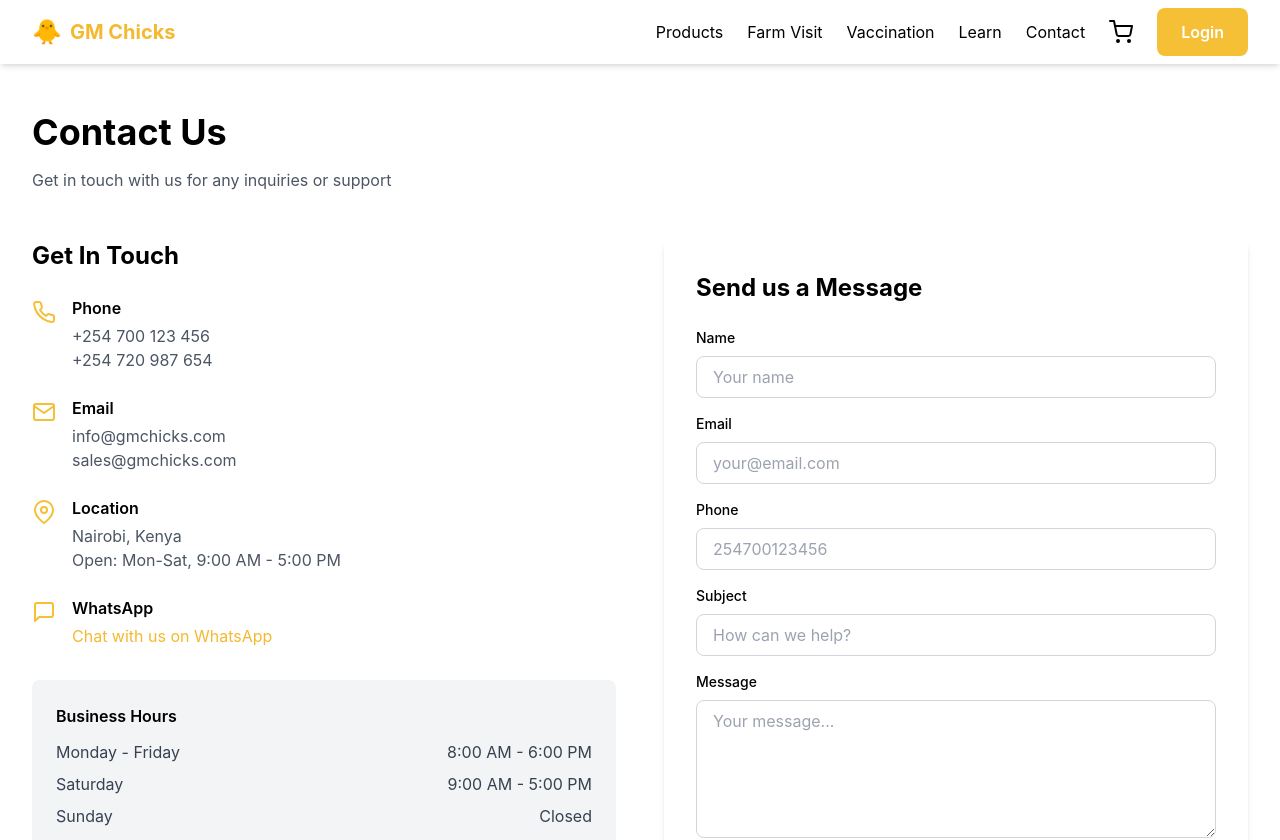
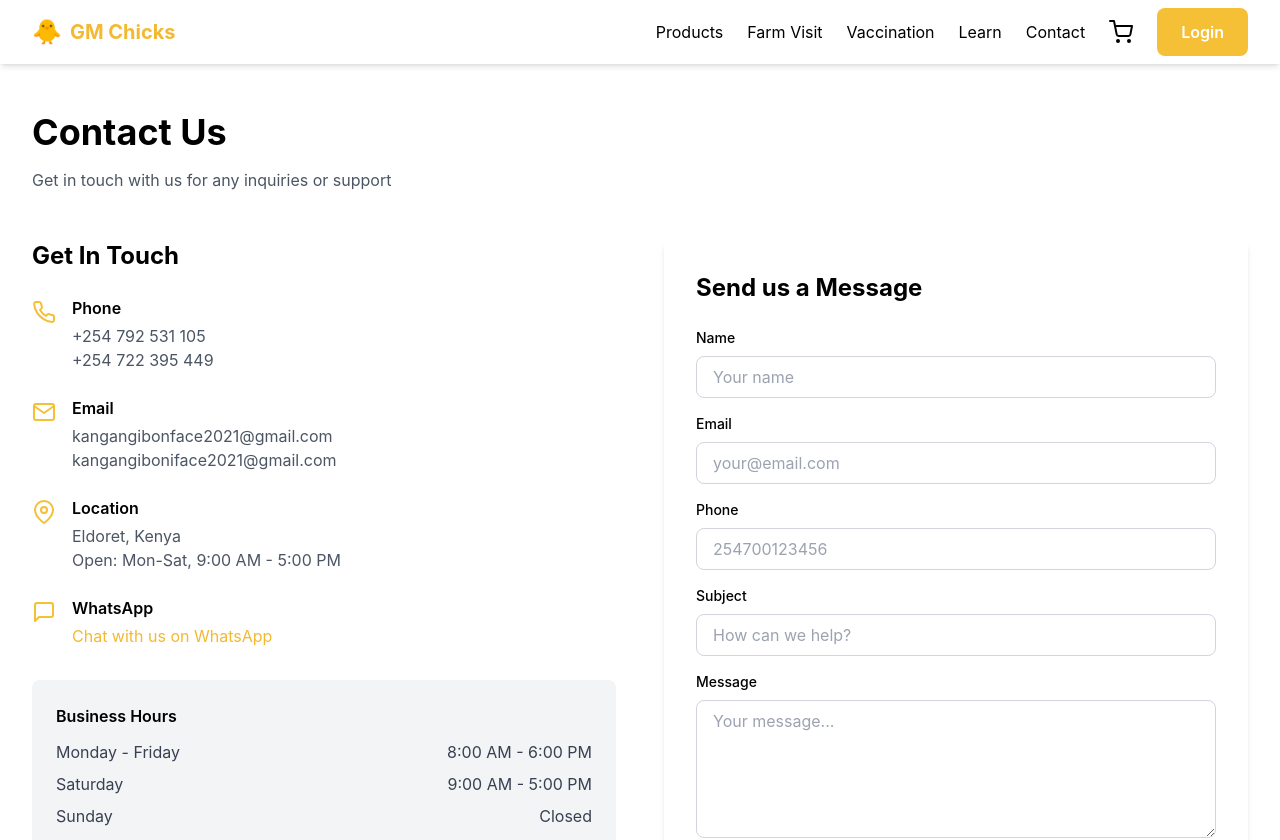
Before and after one commit to Dev-Bonny/GMCHICKS, a React (Vite) app in the folder frontend/: page /contact in a window 1280 px wide. Shown: the top 840 px of the page. Built offline with nearby package versions, Linux system fonts and the light colour scheme; no server answers.

Commit message:
fixed: corrected contact details in contact

```diff
--- a/frontend/src/pages/Contact.jsx
+++ b/frontend/src/pages/Contact.jsx
@@ -17,8 +17,8 @@ export default function Contact() {
               <FiPhone className="text-primary-500 text-2xl mr-4 mt-1" />
               <div>
                 <h3 className="font-semibold mb-1">Phone</h3>
-                <p className="text-gray-600">+254 700 123 456</p>
-                <p className="text-gray-600">+254 720 987 654</p>
+                <p className="text-gray-600">+254 792 531 105</p>
+                <p className="text-gray-600">+254 722 395 449</p>
               </div>
             </div>
 
@@ -26,8 +26,8 @@ export default function Contact() {
               <FiMail className="text-primary-500 text-2xl mr-4 mt-1" />
               <div>
                 <h3 className="font-semibold mb-1">Email</h3>
-                <p className="text-gray-600">info@gmchicks.com</p>
-                <p className="text-gray-600">sales@gmchicks.com</p>
+                <p className="text-gray-600">kangangibonface2021@gmail.com</p>
+                <p className="text-gray-600">kangangiboniface2021@gmail.com</p>
               </div>
             </div>
 
@@ -35,7 +35,7 @@ export default function Contact() {
               <FiMapPin className="text-primary-500 text-2xl mr-4 mt-1" />
               <div>
                 <h3 className="font-semibold mb-1">Location</h3>
-                <p className="text-gray-600">Nairobi, Kenya</p>
+                <p className="text-gray-600">Eldoret, Kenya</p>
                 <p className="text-gray-600">Open: Mon-Sat, 9:00 AM - 5:00 PM</p>
               </div>
             </div>
@@ -45,7 +45,7 @@ export default function Contact() {
               <div>
                 <h3 className="font-semibold mb-1">WhatsApp</h3>
                 <a
-                  href="https://wa.me/254700123456"
+                  href="https://wa.me/254792531105"
                   target="_blank"
                   rel="noopener noreferrer"
                   className="text-primary-600 hover:underline"
```
